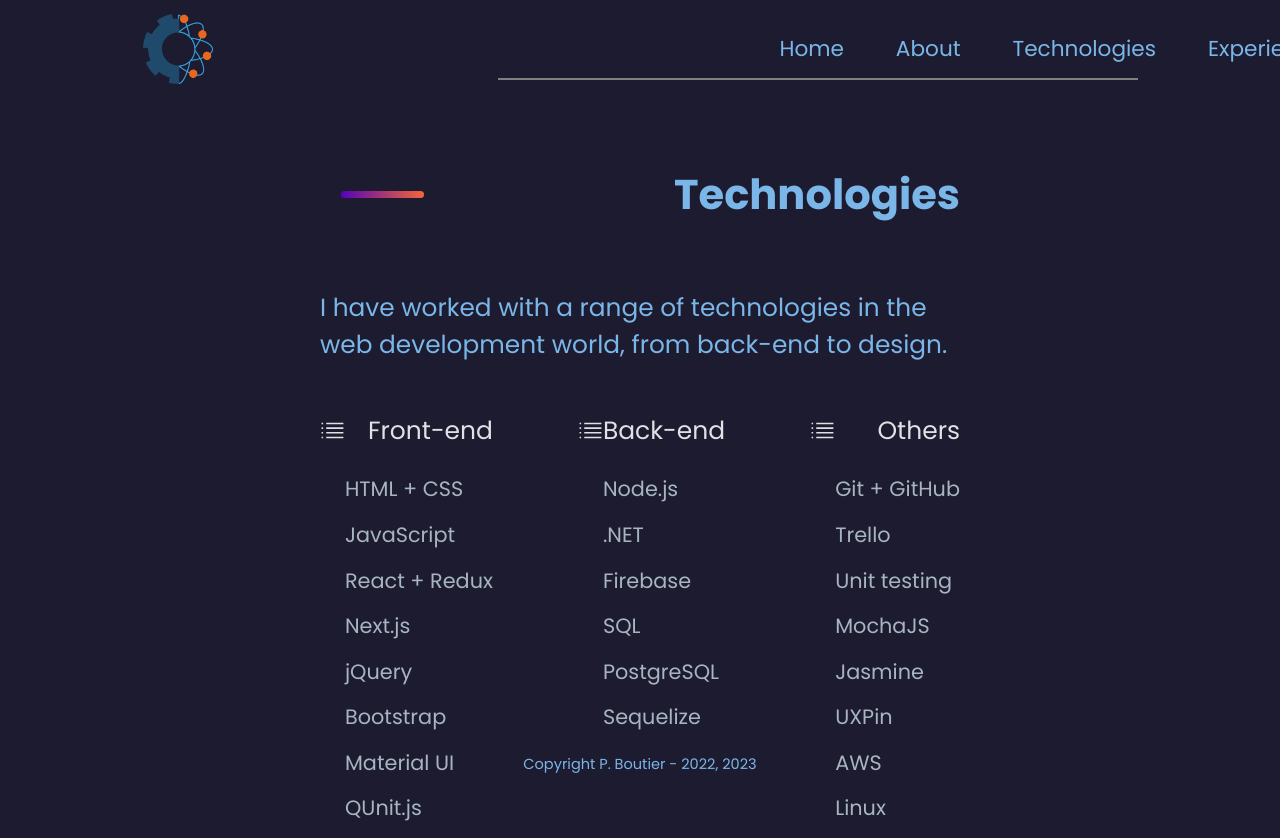
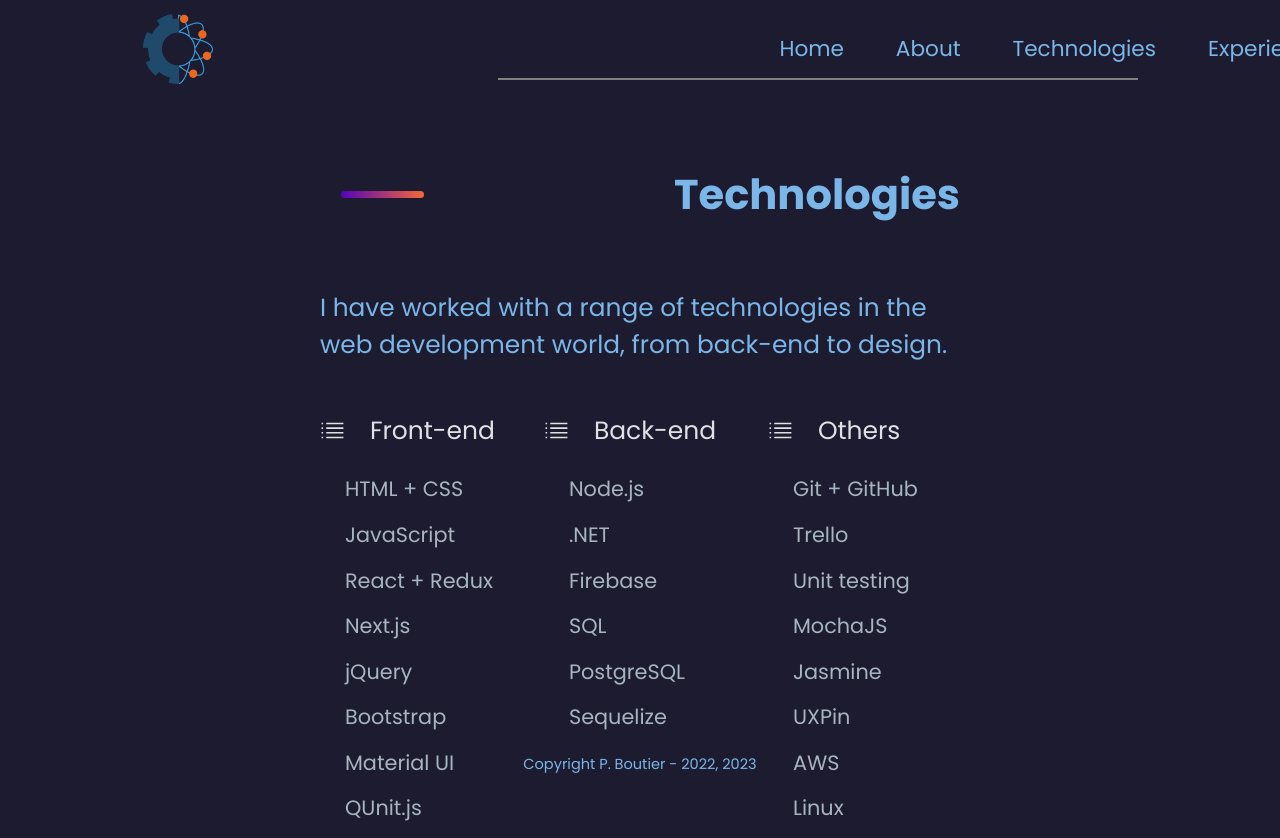
Before and after one commit to wildapt01/portfolio-next-1, a Next.js app: page /techstack in a window 1280 px wide. Shown: the top 838 px of the page. Built offline with nearby package versions, Linux system fonts and the light colour scheme.

Commit message:
Modify alignements in cards

```diff
--- a/components/TechCard.js
+++ b/components/TechCard.js
@@ -4,7 +4,7 @@
 const TechCard = ({ props }) => {
   const { title, items } = props;
   return (
-    <div>
+    <div className={styles.card}>
       <section className={styles.card_title}>
         <VscListUnordered />
         <div>{title}</div>
--- a/styles/TechStack.module.css
+++ b/styles/TechStack.module.css
@@ -11,9 +11,15 @@
 .list_item {
   display: flex;
   align-items: center;
-  justify-content: space-between;
+  justify-content: flex-start;
 }
 .list_item {
   padding: 0 0 0.7em 1.2em;
   color: #a7b5bf;
 }
+.card {
+  width: 15vw;
+}
+.card_title div {
+  padding-left: 1em;
+}
```
